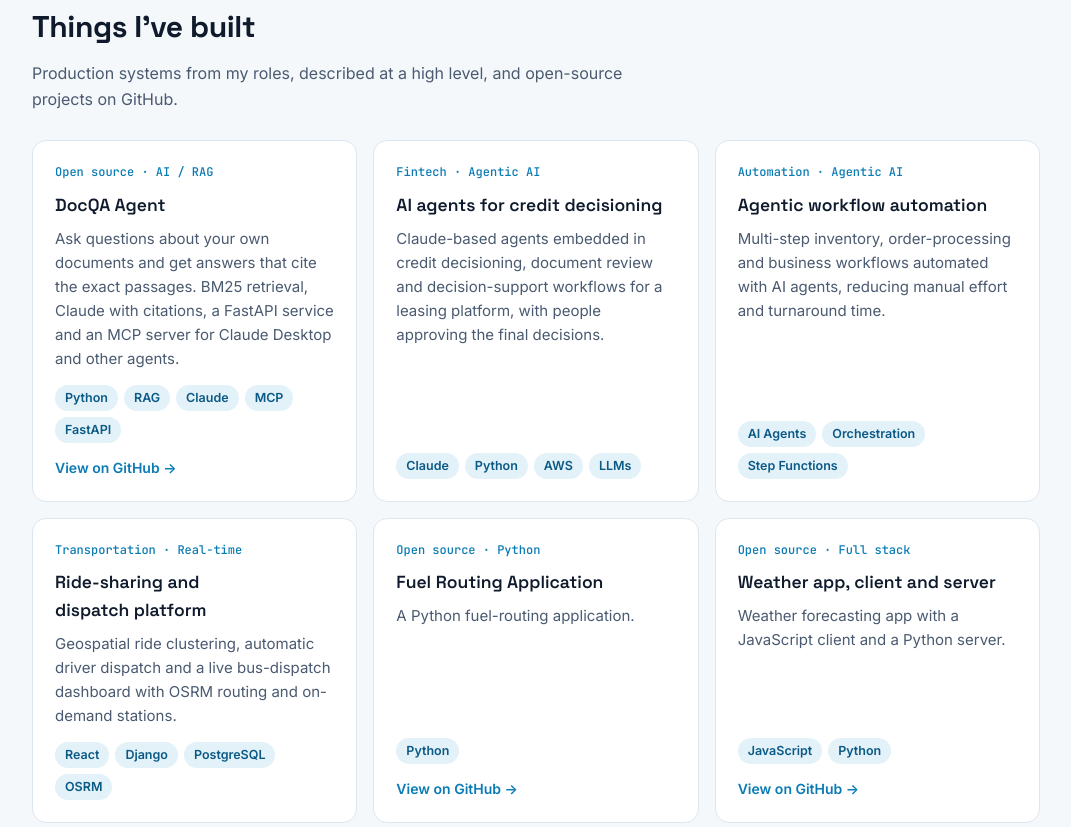
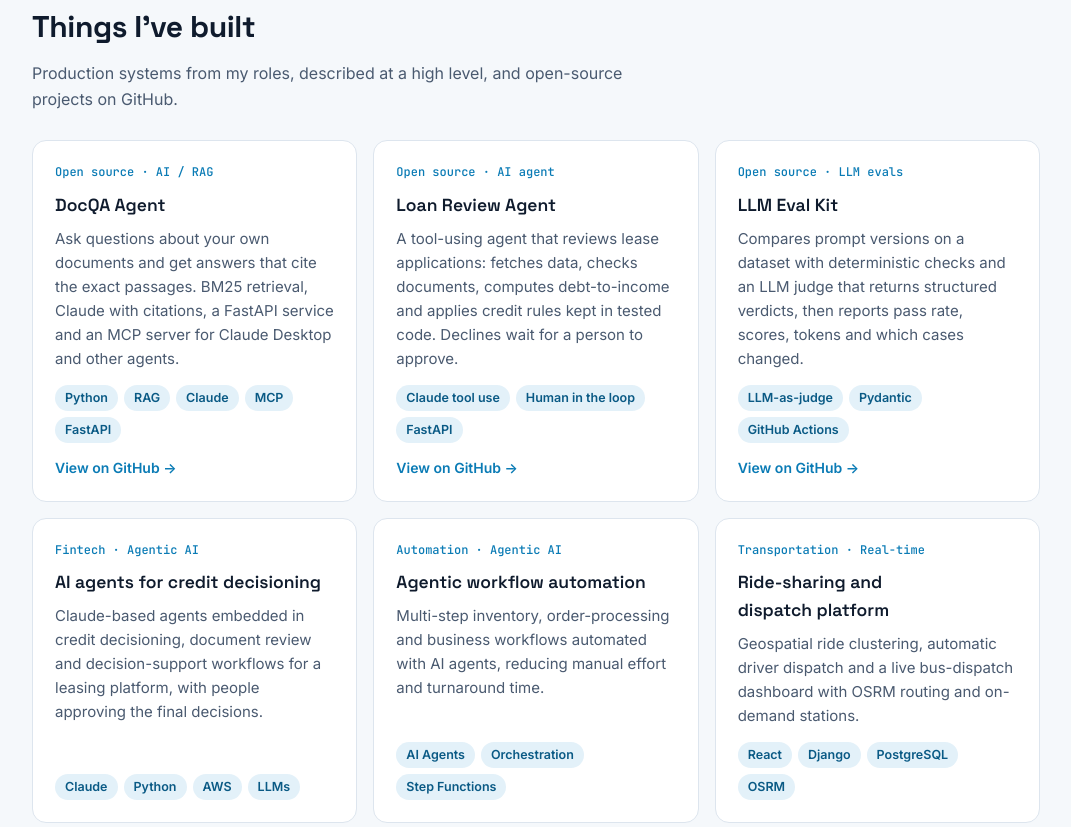
Before and after one commit to hassan227227/hassan227227.github.io, a plain HTML site: page index.html in a window 1280 px wide. Shown: the part 2550-3377 px from the top of the page, without its empty margins (104-1175 px from the left). Drawn offline with Linux system fonts and the light colour scheme.

Commit message:
Add Loan Review Agent and LLM Eval Kit

```diff
--- a/index.html
+++ b/index.html
@@ -222,6 +222,20 @@ footer{color:var(--faint);font-size:13px;text-align:center;padding-block:28px 40
         <a class="more" href="https://github.com/hassan227227/docqa-agent" target="_blank" rel="noopener">View on GitHub →</a>
       </article>
       <article class="card">
+        <div class="kind">Open source · AI agent</div>
+        <h3>Loan Review Agent</h3>
+        <p>A tool-using agent that reviews lease applications: fetches data, checks documents, computes debt-to-income and applies credit rules kept in tested code. Declines wait for a person to approve.</p>
+        <div class="chips"><span class="chip">Claude tool use</span><span class="chip">Human in the loop</span><span class="chip">FastAPI</span></div>
+        <a class="more" href="https://github.com/hassan227227/loan-agent" target="_blank" rel="noopener">View on GitHub →</a>
+      </article>
+      <article class="card">
+        <div class="kind">Open source · LLM evals</div>
+        <h3>LLM Eval Kit</h3>
+        <p>Compares prompt versions on a dataset with deterministic checks and an LLM judge that returns structured verdicts, then reports pass rate, scores, tokens and which cases changed.</p>
+        <div class="chips"><span class="chip">LLM-as-judge</span><span class="chip">Pydantic</span><span class="chip">GitHub Actions</span></div>
+        <a class="more" href="https://github.com/hassan227227/llm-eval-kit" target="_blank" rel="noopener">View on GitHub →</a>
+      </article>
+      <article class="card">
         <div class="kind">Fintech · Agentic AI</div>
         <h3>AI agents for credit decisioning</h3>
         <p>Claude-based agents embedded in credit decisioning, document review and decision-support workflows for a leasing platform, with people approving the final decisions.</p>
@@ -238,20 +252,6 @@ footer{color:var(--faint);font-size:13px;text-align:center;padding-block:28px 40
         <h3>Ride-sharing and dispatch platform</h3>
         <p>Geospatial ride clustering, automatic driver dispatch and a live bus-dispatch dashboard with OSRM routing and on-demand stations.</p>
         <div class="chips"><span class="chip">React</span><span class="chip">Django</span><span class="chip">PostgreSQL</span><span class="chip">OSRM</span></div>
-      </article>
-      <article class="card">
-        <div class="kind">Open source · Python</div>
-        <h3>Fuel Routing Application</h3>
-        <p>A Python fuel-routing application.</p>
-        <div class="chips"><span class="chip">Python</span></div>
-        <a class="more" href="https://github.com/hassan227227/Fuel-Routing-Application" target="_blank" rel="noopener">View on GitHub →</a>
-      </article>
-      <article class="card">
-        <div class="kind">Open source · Full stack</div>
-        <h3>Weather app, client and server</h3>
-        <p>Weather forecasting app with a JavaScript client and a Python server.</p>
-        <div class="chips"><span class="chip">JavaScript</span><span class="chip">Python</span></div>
-        <a class="more" href="https://github.com/hassan227227/theweatherclient" target="_blank" rel="noopener">View on GitHub →</a>
       </article>
     </div>
   </div>
```
